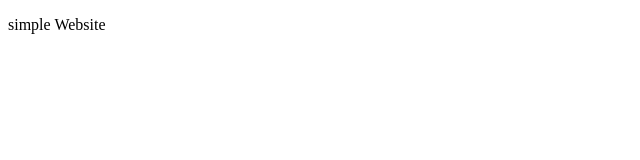
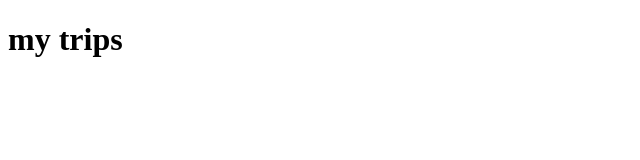
Before and after one commit to shammy46/WanderWords, a plain HTML site: page index.html in a window 1280 px wide. Shown: the whole page, without its empty margins (0-640 px from the left). Drawn offline with Linux system fonts and the light colour scheme.

Commit message:
first commit

```diff
--- a/index.html
+++ b/index.html
@@ -3,11 +3,11 @@
 <head>
     <meta charset="UTF-8">
     <meta name="viewport" content="width=device-width, initial-scale=1.0">
-    <title>My Simple Website</title>
+    <title>WanderWords</title>
     <link rel="stylesheet" href="/styles/styles.css">
 </head>
 <body>
 
-    <p>simple Website</p>
+    <h1>my trips</h1>
 </body>
 </html>
```
